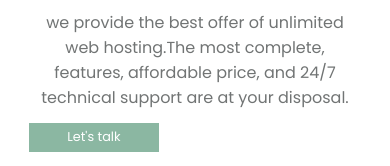
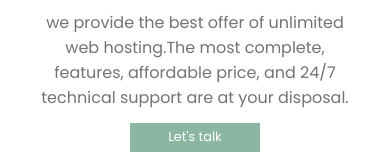
Before and after one commit to JeelPatel1910/Business-Landing-Page, a plain HTML site: page index.html in a window 390 px wide. Shown: the part 1434-1600 px from the top of the page. Drawn offline with Linux system fonts and the light colour scheme.

Commit message:
made a site fully responsive

```diff
--- a/style.css
+++ b/style.css
@@ -401,6 +401,7 @@ input[type="button" i] {
     }
     .left button {
        width: 39%;
+       align-self: center;
     }
     .email-btn {
        font-size: 1 rem;
@@ -478,6 +479,8 @@ input[type="button" i] {
     }
     .left button {
         width: 39%;
+        align-self: center;
+        font-size: 1 rem;
     }
     .heading_section, .team-cards {
        flex-direction: column;
```
